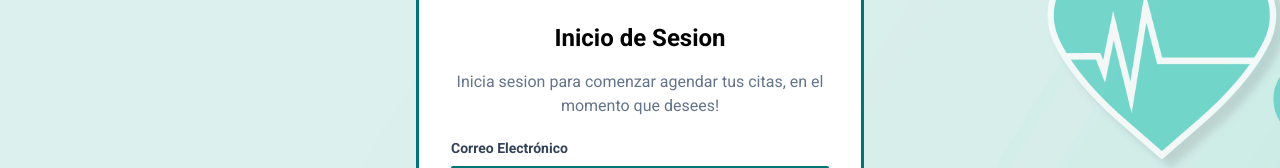
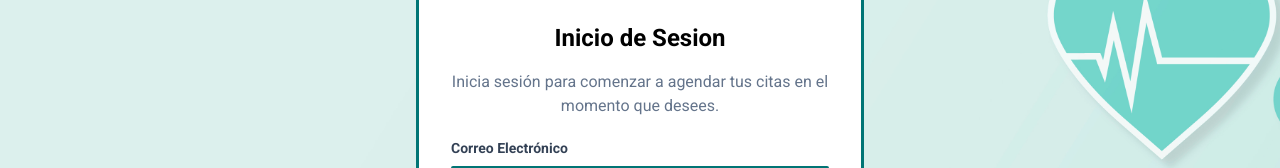
Before and after one commit to camillaquiros/Proyecto-Componentes, a React (Vite) app in the folder GoHealth/: page /login in a window 1280 px wide. Shown: the part 160-328 px from the top of the page. Built offline with nearby package versions, Linux system fonts and the light colour scheme.

Commit message:
conexion de swagger con login y registro

```diff
--- a/GoHealth/src/LogIn.jsx
+++ b/GoHealth/src/LogIn.jsx
@@ -4,82 +4,90 @@ import { Link } from "react-scroll";
 
 function App() {
     const navigate = useNavigate();
-    const {register, handleSubmit, formState: { errors }} = useForm();
+    const { register, handleSubmit, formState: { errors } } = useForm();
 
-    const onSubmit = handleSubmit(data => {
-        console.log(data);
+    const onSubmit = handleSubmit(async (data) => {
+        try {
+            const response = await fetch("http://localhost:8000/login/", {
+                method: "POST",
+                headers: {
+                    "Content-Type": "application/json"
+                },
+                body: JSON.stringify({
+                    email: data.email,
+                    contrasena: data.password
+                })
+            });
+
+            const result = await response.json();
+
+            if (response.ok) {
+                alert("✅ Sesión iniciada correctamente");
                 navigate("/citas"); // Redirige a la página de Citas después del login
+            } else {
+                alert(`❌ Error: ${result.detail || "Credenciales inválidas"}`);
+                console.error("Error del servidor:", result);
+            }
+
+        } catch (error) {
+            console.error("Error de conexión:", error);
+            alert("❌ Error de conexión con el servidor");
+        }
     });
 
     return (
-        <main
-  className="min-h-screen w-screen flex items-center justify-center bg-[url('assets/img/back.jpg')] bg-cover bg-center bg-no-repeat">
-            <form className="flex flex-col gap-5 items-center border-[3px] border-[#007575] bg-white rounded-md w-full max-w-md px-8 py-10"
-
-            onSubmit={onSubmit}>
+        <main className="min-h-screen w-screen flex items-center justify-center bg-[url('assets/img/back.jpg')] bg-cover bg-center bg-no-repeat">
+            <form
+                className="flex flex-col gap-5 items-center border-[3px] border-[#007575] bg-white rounded-md w-full max-w-md px-8 py-10"
+                onSubmit={onSubmit}
+            >
                 <div className='space-y-4'>
-                    <h1 className='text-2xl font-bold text-center'>
-                        Inicio de Sesion
-                    </h1>
+                    <h1 className='text-2xl font-bold text-center'>Inicio de Sesion</h1>
                     <p className='text-slate-500 text-center'>
-                        Inicia sesion para comenzar agendar tus citas,
-                        en el momento que desees!
+                        Inicia sesión para comenzar a agendar tus citas en el momento que desees.
                     </p>
                 </div>
 
                 <div className='space-y-3 w-full'>
                     <div className='flex flex-col gap-2 w-full'>
-                        <label
-                            htmlFor='email'
-                            className='text-sm text-slate-700 font-semibold'
-                        >
+                        <label htmlFor='email' className='text-sm text-slate-700 font-semibold'>
                             Correo Electrónico
                         </label>
                         <input
                             type='email'
                             id='email'
-                            className={`border-2 rounded-sm px-2 py-3 text-sm outline-none font-medium text-slate-600
-                                ${errors.email ? 'border-red-500' : 'border-[#007575]'}
-                              `}
                             placeholder='LuisMiguel@gmail.com'
                             {...register('email', {
                                 required: 'El correo electrónico es requerido',
                                 pattern: {
-                                    value: /^[a-z0-9._%+-]+@[a-z0-9.-]+\.[a-z]{2,4}$/,
-                                    message: 'El correo no es válido',
-                                  },
+                                    value: /^[A-Za-z0-9._%+-]+@[A-Za-z0-9.-]+\.[A-Za-z]{2,4}$/,
+                                    message: "El correo no es válido",
+                                  }
                             })}
+                            className={`border-2 rounded-sm px-2 py-3 text-sm outline-none font-medium text-slate-600
+                                ${errors.email ? 'border-red-500' : 'border-[#007575]'}`}
                         />
-
                         {errors.email && (
-                            <p className='text-red-500 font-medium text-sm w-full'>
-                                {errors.email.message}
-                            </p>
+                            <p className='text-red-500 font-medium text-sm w-full'>{errors.email.message}</p>
                         )}
                     </div>
 
                     <div className='flex flex-col gap-2 w-full'>
-                        <label
-                            htmlFor='password'
-                            className='text-sm text-slate-700 font-semibold'
-                        >
+                        <label htmlFor='password' className='text-sm text-slate-700 font-semibold'>
                             Contraseña
                         </label>
                         <input
                             type='password'
                             id='password'
-                            className={`border-2 rounded-sm px-2 py-3 text-sm outline-none font-medium text-slate-600
-                                ${errors.password ? 'border-red-500' : 'border-[#007575]'}
-                              `}
                             placeholder='*******'
-                            {...register ('password',{
+                            {...register('password', {
                                 required: 'La contraseña es requerida.'
                             })}
+                            className={`border-2 rounded-sm px-2 py-3 text-sm outline-none font-medium text-slate-600
+                                ${errors.password ? 'border-red-500' : 'border-[#007575]'}`}
                         />
                         {errors.password && (
-                            <p className='text-red-500 font-medium text-sm w-full'>
-                                {errors.password.message}
-                            </p>
+                            <p className='text-red-500 font-medium text-sm w-full'>{errors.password.message}</p>
                         )}
                     </div>
                 </div>
@@ -89,32 +97,18 @@ function App() {
                         type='checkbox'
                         id='terms'
                         className='accent-stone-800 cursor-pointer rounded-sm w-5 h-5'
-                        {...register ('terms',{
+                        {...register('terms', {
                             required: 'Debes aceptar los términos y condiciones.'
                         })}
                     />
-                    <label
-                        htmlFor='terms'
-                        className='text-sm text-slate-700 font-semibold cursor-pointer leading-5 '
-                    >
+                    <label htmlFor='terms' className='text-sm text-slate-700 font-semibold cursor-pointer leading-5'>
                         He leído y acepto los{' '}
-                        <a
-                            href='#'
-                            className='text-blue-700 underline capitalize '
-                        >
-                            Términos & condiciones
-                        </a>{' '}
-                        y la
-                        <a href='#' className='text-blue-700 underline'>
-                            {' '}
-                            política de privacidad.
-                        </a>
+                        <a href='#' className='text-blue-700 underline capitalize'>Términos & condiciones</a>{' '}
+                        y la <a href='#' className='text-blue-700 underline'>política de privacidad.</a>
                     </label>
                 </div>
                 {errors.terms && (
-                    <p className='text-red-500 font-medium text-sm w-full'>
-                        {errors.terms.message}
-                    </p>
+                    <p className='text-red-500 font-medium text-sm w-full'>{errors.terms.message}</p>
                 )}
 
                 <div className='flex flex-col gap-3 w-full'>
@@ -126,16 +120,16 @@ function App() {
                     </button>
                     <button
                         type='button'
-                        className='underline font-medium cursor-pointer '
+                        className='underline font-medium cursor-pointer'
                         onClick={() => navigate("/Registro")}
                     >
                         Registrarse
                     </button>
                 </div>
             </form>
+
             <button
-    className="absolute top-4 left-4 bg-hoverColor text-white px-4 py-2 rounded-md shadow-md
-                hover:bg-gray-600 transition duration-300 ease-in-out"
+                className="absolute top-4 left-4 bg-hoverColor text-white px-4 py-2 rounded-md shadow-md hover:bg-gray-600 transition duration-300 ease-in-out"
                 onClick={() => navigate("/home")}
             >
                 ← Regresar
--- a/GoHealth/src/Registro.jsx
+++ b/GoHealth/src/Registro.jsx
@@ -1,8 +1,7 @@
 import { useForm } from "react-hook-form";
 import { useNavigate } from "react-router-dom";
 
-function App() {
-
+function Registro() {
     const navigate = useNavigate();
     const {
         register,
@@ -11,9 +10,42 @@ function App() {
         formState: { errors }
     } = useForm();
 
-    const onSubmit = handleSubmit(data => {
-        console.log("Datos del formulario:", data);
+    const onSubmit = handleSubmit(async data => {
+        try {
+            const datosUsuario = {
+                nombre: data.nombre,
+                apellido: data.apellido,
+                email: data.email,
+                telefono: "", // Si decides usarlo luego
+                contrasena: data.password,
+                rol: "Paciente", // Asegúrate que coincida con tu ENUM en la BD
+                cedula: data.cedula
+            };
+
+            const response = await fetch("http://localhost:8000/usuarios/", {
+                method: "POST",
+                headers: {
+                    "Content-Type": "application/json",
+                },
+                body: JSON.stringify(datosUsuario),
             });
+
+            const result = await response.json();
+
+            if (response.ok) {
+                alert("✅ Registro exitoso");
+                navigate("/LogIn");
+            } else {
+                alert(`❌ Error: ${result.detail || "No se pudo registrar"}`);
+                console.error("Error del servidor:", result);
+            }
+
+        } catch (error) {
+            console.error("Error de conexión:", error);
+            alert("Error al conectar con el servidor.");
+        }
+    });
+
 
     return (
         <main className="min-h-screen w-screen flex items-center justify-center bg-[url('assets/img/back.jpg')] bg-cover bg-center bg-no-repeat">
@@ -29,104 +61,70 @@ function App() {
 
                 <div className='space-y-4 w-full'>
                     <div className='flex flex-col gap-2'>
-                        <label htmlFor='nombre' className='text-sm text-slate-700 font-semibold'>
-                            Nombre
-                        </label>
+                        <label htmlFor='nombre' className='text-sm text-slate-700 font-semibold'>Nombre</label>
                         <input
                             type='text'
                             id='nombre'
-                            className={`border-2 rounded-sm px-2 py-3 text-sm outline-none font-medium text-slate-600
-                                ${errors.nombre ? 'border-red-500' : 'border-[#007575]'}`}
+                            {...register("nombre", { required: "El nombre es requerido" })}
+                            className={`border-2 rounded-sm px-2 py-3 text-sm outline-none font-medium text-slate-600 ${errors.nombre ? 'border-red-500' : 'border-[#007575]'}`}
                             placeholder='Tu nombre'
-                            {...register("nombre", { required: "El nombre es requerido" })}
                         />
-                        {errors.nombre && (
-                            <p className='text-red-500 font-medium text-sm'>
-                                {errors.nombre.message}
-                            </p>
-                        )}
+                        {errors.nombre && <p className='text-red-500 font-medium text-sm'>{errors.nombre.message}</p>}
                     </div>
 
                     <div className='flex flex-col gap-2'>
-                        <label htmlFor='apellido' className='text-sm text-slate-700 font-semibold'>
-                            Apellido
-                        </label>
+                        <label htmlFor='apellido' className='text-sm text-slate-700 font-semibold'>Apellido</label>
                         <input
                             type='text'
                             id='apellido'
-                            className={`border-2 rounded-sm px-2 py-3 text-sm outline-none font-medium text-slate-600
-                                ${errors.apellido ? 'border-red-500' : 'border-[#007575]'}`}
+                            {...register("apellido", { required: "El apellido es requerido" })}
+                            className={`border-2 rounded-sm px-2 py-3 text-sm outline-none font-medium text-slate-600 ${errors.apellido ? 'border-red-500' : 'border-[#007575]'}`}
                             placeholder='Tu apellido'
-                            {...register("apellido", { required: "El apellido es requerido" })}
                         />
-                        {errors.apellido && (
-                            <p className='text-red-500 font-medium text-sm'>
-                                {errors.apellido.message}
-                            </p>
-                        )}
+                        {errors.apellido && <p className='text-red-500 font-medium text-sm'>{errors.apellido.message}</p>}
                     </div>
 
                     <div className='flex flex-col gap-2'>
-                        <label htmlFor='cedula' className='text-sm text-slate-700 font-semibold'>
-                                Cédula
-                         </label>
+                        <label htmlFor='cedula' className='text-sm text-slate-700 font-semibold'>Cédula</label>
                         <input
                             type='number'
                             id='cedula'
-                        className={`border-2 rounded-sm px-2 py-3 text-sm outline-none font-medium text-slate-600
-                             ${errors.cedula ? 'border-red-500' : 'border-[#007575]'}`}
-                        placeholder='Tu Cédula'
                             {...register("cedula", {
                                 required: "La cédula es requerida",
                                 minLength: { value: 9, message: "Debe tener 9 dígitos" },
                                 maxLength: { value: 9, message: "Debe tener 9 dígitos" }
                             })}
+                            className={`border-2 rounded-sm px-2 py-3 text-sm outline-none font-medium text-slate-600 ${errors.cedula ? 'border-red-500' : 'border-[#007575]'}`}
+                            placeholder='Tu cédula'
                             onInput={(e) => {
                                 if (e.target.value.length > 9) e.target.value = e.target.value.slice(0, 9);
                             }}
                         />
-                        {errors.cedula && (
-                            <p className='text-red-500 font-medium text-sm'>
-                        {errors.cedula.message}
-                            </p>
-                        )}
+                        {errors.cedula && <p className='text-red-500 font-medium text-sm'>{errors.cedula.message}</p>}
                     </div>
 
                     <div className='flex flex-col gap-2'>
-                        <label htmlFor='email' className='text-sm text-slate-700 font-semibold'>
-                            Correo Electrónico
-                        </label>
+                        <label htmlFor='email' className='text-sm text-slate-700 font-semibold'>Correo Electrónico</label>
                         <input
                             type='email'
                             id='email'
-                            className={`border-2 rounded-sm px-2 py-3 text-sm outline-none font-medium text-slate-600
-                                ${errors.email ? 'border-red-500' : 'border-[#007575]'}`}
-                            placeholder='Tu correo electrónico'
                             {...register("email", {
-                                required: "El correo electrónico es requerido",
                                 pattern: {
-                                    value: /^[a-z0-9._%+-]+@[a-z0-9.-]+\.[a-z]{2,4}$/,
+                                    value: /^[A-Za-z0-9._%+-]+@[A-Za-z0-9.-]+\.[A-Za-z]{2,4}$/,
                                     message: "El correo no es válido",
                                   }
                             })}
+                            className={`border-2 rounded-sm px-2 py-3 text-sm outline-none font-medium text-slate-600 ${errors.email ? 'border-red-500' : 'border-[#007575]'}`}
+                            placeholder='Tu correo electrónico'
                         />
-                        {errors.email && (
-                            <p className='text-red-500 font-medium text-sm w-full'>
-                                {errors.email.message}
-                            </p>
-                        )}
+                        {errors.email && <p className='text-red-500 font-medium text-sm'>{errors.email.message}</p>}
                     </div>
 
                     <div className='flex flex-col gap-2'>
-                        <label htmlFor='password' className='text-sm text-slate-700 font-semibold'>
-                            Contraseña
-                        </label>
+                        <label htmlFor='password' className='text-sm text-slate-700 font-semibold'>Contraseña</label>
                         <input
                             type='password'
                             id='password'
-                            className={`border-2 rounded-sm px-2 py-3 text-sm outline-none font-medium text-slate-600
-                                ${errors.password ? 'border-red-500' : 'border-[#007575]'}`}
-                            placeholder='Tu contraseña'
                             {...register("password", {
                                 required: "La contraseña es requerida",
                                 minLength: {
@@ -134,35 +132,26 @@ function App() {
                                     message: "La contraseña debe tener al menos 6 caracteres"
                                 }
                             })}
+                            className={`border-2 rounded-sm px-2 py-3 text-sm outline-none font-medium text-slate-600 ${errors.password ? 'border-red-500' : 'border-[#007575]'}`}
+                            placeholder='Tu contraseña'
                         />
-                        {errors.password && (
-                            <p className='text-red-500 font-medium text-sm'>
-                                {errors.password.message}
-                            </p>
-                        )}
+                        {errors.password && <p className='text-red-500 font-medium text-sm'>{errors.password.message}</p>}
                     </div>
 
                     <div className='flex flex-col gap-2'>
-                        <label htmlFor='confirmPassword' className='text-sm text-slate-700 font-semibold'>
-                            Confirmar Contraseña
-                        </label>
+                        <label htmlFor='confirmPassword' className='text-sm text-slate-700 font-semibold'>Confirmar Contraseña</label>
                         <input
                             type='password'
                             id='confirmPassword'
-                            className={`border-2 rounded-sm px-2 py-3 text-sm outline-none font-medium text-slate-600
-                                ${errors.confirmPassword ? 'border-red-500' : 'border-[#007575]'}`}
-                            placeholder='Confirma tu contraseña'
                             {...register("confirmPassword", {
                                 required: "Debes confirmar la contraseña",
                                 validate: (value, { password }) =>
-                                    value === password || "Las contraseñas no coinciden"
+                                    value === watch("password") || "Las contraseñas no coinciden"
                             })}
+                            className={`border-2 rounded-sm px-2 py-3 text-sm outline-none font-medium text-slate-600 ${errors.confirmPassword ? 'border-red-500' : 'border-[#007575]'}`}
+                            placeholder='Confirma tu contraseña'
                         />
-                        {errors.confirmPassword && (
-                            <p className='text-red-500 font-medium text-sm'>
-                                {errors.confirmPassword.message}
-                            </p>
-                        )}
+                        {errors.confirmPassword && <p className='text-red-500 font-medium text-sm'>{errors.confirmPassword.message}</p>}
                     </div>
                 </div>
 
@@ -170,24 +159,15 @@ function App() {
                     <input
                         type='checkbox'
                         id='terms'
-                        className='accent-stone-800 cursor-pointer rounded-sm w-5 h-5'
                         {...register("terms", {
                             required: "Debes aceptar los términos y condiciones"
                         })}
+                        className='accent-stone-800 cursor-pointer rounded-sm w-5 h-5'
                     />
-                    <label
-                        htmlFor='terms'
-                        className='text-sm text-slate-700 font-semibold cursor-pointer leading-5 '
-                    >
+                    <label htmlFor='terms' className='text-sm text-slate-700 font-semibold cursor-pointer leading-5 '>
                         He leído y acepto los{' '}
-                        <a href='#' className='text-blue-700 underline capitalize '>
-                            Términos & condiciones
-                        </a>{' '}
-                        y la
-
-                        <a href='#' className='text-blue-700 underline'>
-                            Política de privacidad
-                        </a>
+                        <a href='#' className='text-blue-700 underline capitalize'>Términos & condiciones</a>{' '}
+                        y la <a href='#' className='text-blue-700 underline'>Política de privacidad</a>
                     </label>
                 </div>
 
@@ -198,24 +178,17 @@ function App() {
                 )}
 
                 <div className='flex flex-col gap-3 w-full'>
-                    <button
-                        type='submit'
-                        className="bg-[#007575] text-white px-4 py-2 rounded-md hover:bg-gray-600 transition duration-300 ease-in-out"
-                    >
+                    <button type='submit' className="bg-[#007575] text-white px-4 py-2 rounded-md hover:bg-gray-600 transition duration-300 ease-in-out">
                         Registrarse
                     </button>
-                    <button
-						type='button'
-						className='underline font-medium cursor-pointer '
-						onClick={() => navigate("/Home")}
-					>
+                    <button type='button' className='underline font-medium cursor-pointer' onClick={() => navigate("/Home")}>
                         Inicio
                     </button>
                 </div>
             </form>
+
             <button
-    className="absolute top-4 left-4 bg-hoverColor text-white px-4 py-2 rounded-md shadow-md
-                hover:bg-gray-600 transition duration-300 ease-in-out"
+                className="absolute top-4 left-4 bg-hoverColor text-white px-4 py-2 rounded-md shadow-md hover:bg-gray-600 transition duration-300 ease-in-out"
                 onClick={() => navigate("/LogIn")}
             >
                 ← Regresar
@@ -224,4 +197,4 @@ function App() {
     );
 }
 
-export default App;
+export default Registro;
```
Also changed, not shown: 1 other file (tests, documents, lock files or other folders). Lines whose indentation alone changed are shown as unchanged.
